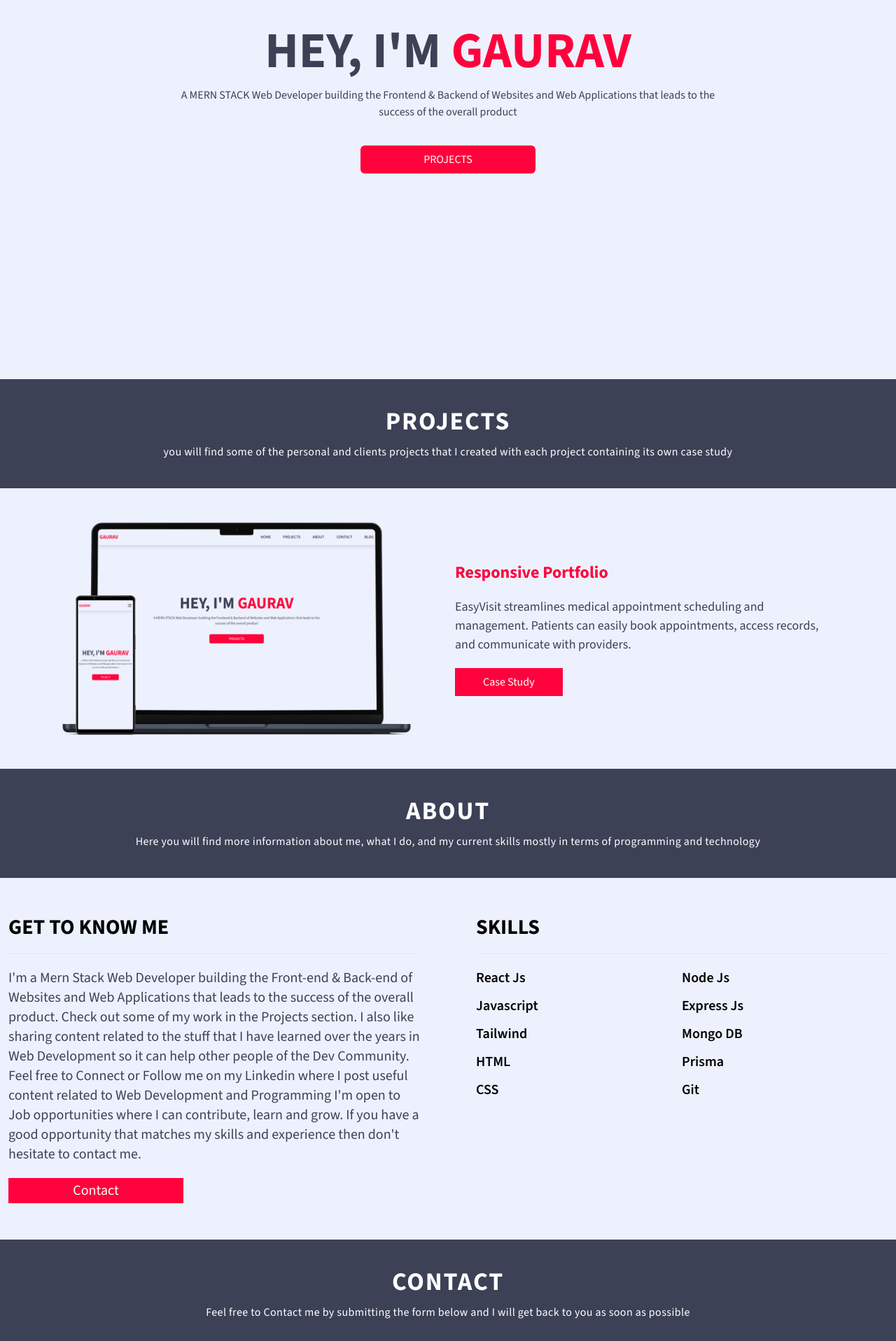
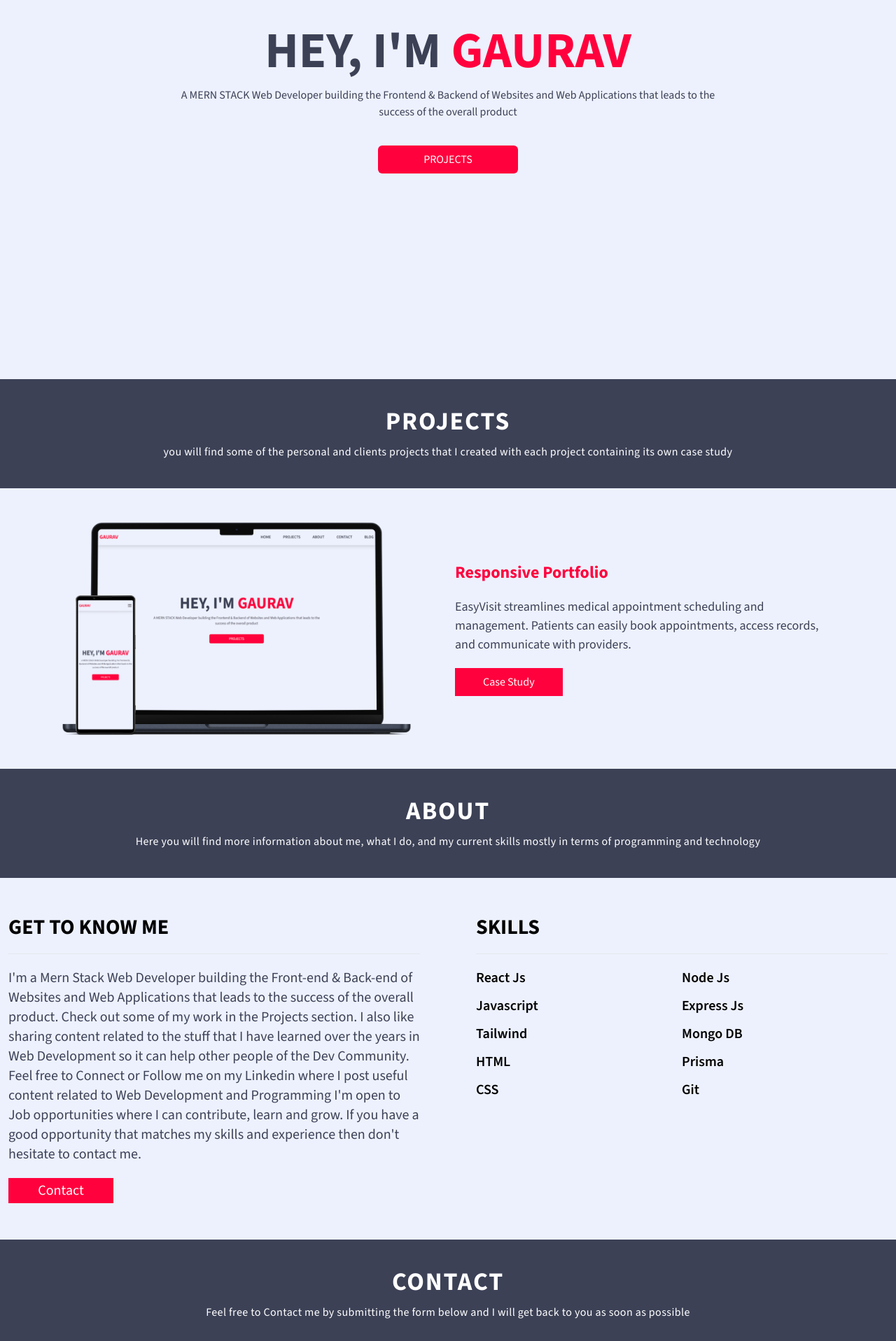
Before and after one commit to githigaurav/portfolio_v1.0.0, a React (Vite) app: page / in a window 1280 px wide. Shown: the part 258-2175 px from the top of the page at 70% size. Built offline with nearby package versions, Linux system fonts and the light colour scheme.

Commit message:
button min-w fixed

```diff
--- a/src/pages/About.jsx
+++ b/src/pages/About.jsx
@@ -1,6 +1,9 @@
 import React from "react";
 
 const About = () => {
+
+
+
     return (
         <>
             <div className="w-full  flex  items-center justify-center mt-10 mb-10">
@@ -23,10 +26,11 @@ const About = () => {
                             that matches my skills and experience then don't hesitate to
                             contact me.
                         </p>
-
-                        <button className="bg-ctaColor text-white py-1 lg:text-xl max-w-[150px] lg:max-w-[250px]">
+                        <a href="#contact" className="block w-full">
+                        <button className="bg-ctaColor text-white py-1 lg:text-xl min-w-[150px]  max-w-[150px]  lg:max-w-[250px]">
                             Contact
                         </button>
+                        </a>
                     </div>
 
                     <div className="flex-1 flex flex-col gap-2 lg:gap-5">
--- a/src/pages/Main.jsx
+++ b/src/pages/Main.jsx
@@ -9,7 +9,7 @@ const Main = () => {
             <div className='flex flex-col items-center p-1 gap-4 w-full max-w-[1440px]  '>
                 <h1 className=' uppercase font-bold text-ctaColor text-5xl lg:text-7xl 2xl:text-[130px]'><span className='text-textColor'>Hey, I'm </span> Gaurav</h1>
                 <p className='text-textColor font-regular text-center 2xl:text-[20px] max-w-[550px]  2  xl:max-w-[768px]'>A MERN STACK Web Developer building the Frontend & Backend of Websites and Web Applications that leads to the success of the overall product</p>
-                <a href="#projects" className=' w-full block text-center ' > <button className='bg-ctaColor text-white w-full max-w-[200px] xl:max-w-[250px] py-2 rounded-md mt-5 uppercase hover:bg-ctaHover transition-all'>projects</button></a>
+                <a href="#projects" className='' > <button className='bg-ctaColor text-white w-full min-w-[200px] max-w-[200px] xl:max-w-[250px] py-2 rounded-md mt-5 uppercase hover:bg-ctaHover transition-all'>projects</button></a>
             </div>
         </main>
 
```
